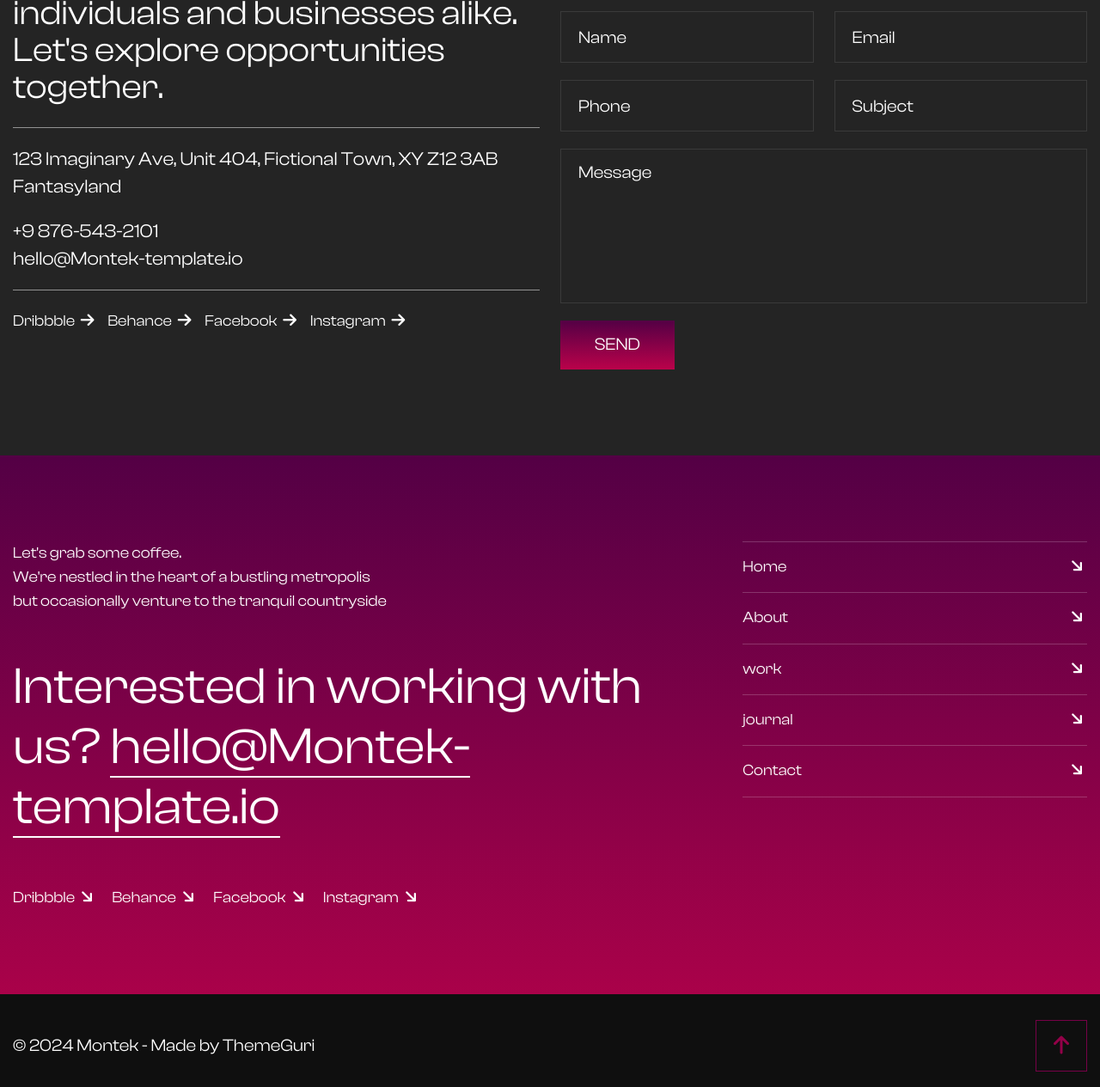
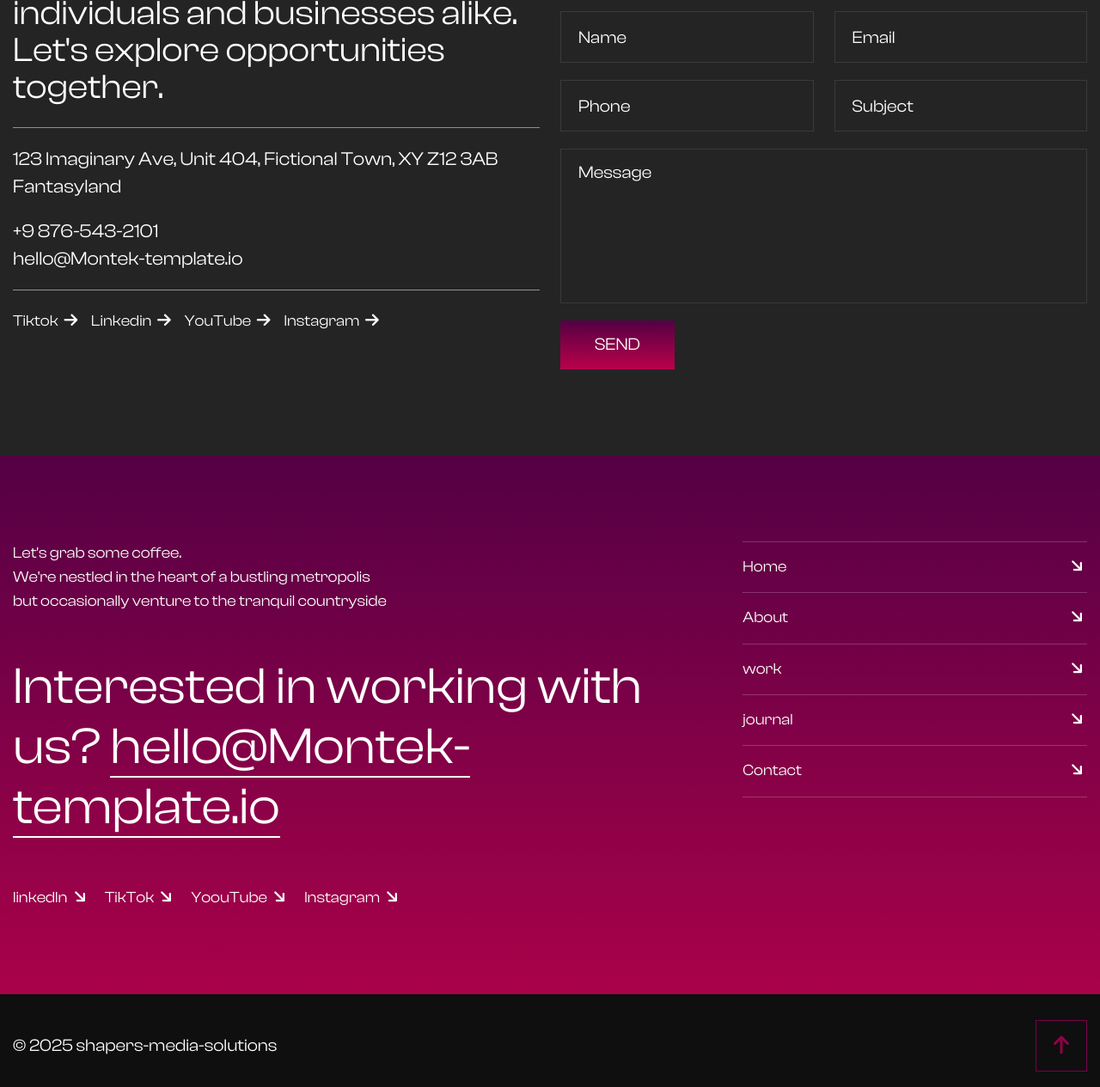
Before and after one commit to ShapersMediaSolutions/shapersmedia.github.io, a plain HTML site: page contact.html in a window 1280 px wide. Shown: the part 471-1736 px from the top of the page at 86% size. Drawn offline with Linux system fonts and the light colour scheme.

Commit message:
Update contact.html

```diff
--- a/contact.html
+++ b/contact.html
@@ -2,7 +2,7 @@
 <html>
 <head>
 <meta charset="utf-8">
-<title>Montek Creative Agency Business HTML-5 Template | Contact Us</title>
+<title>Shapers Media Solutions | We Shape Your Dreams To Life</title>
 <!-- Stylesheets -->
 <link href="assets/css/bootstrap.css" rel="stylesheet">
 <link href="assets/css/style.css" rel="stylesheet">
@@ -122,10 +122,10 @@
 							<li><a href="mailto:hello@Montek-template.io">hello@Montek-template.io</a></a></li>
 						</ul>
 						<ul class="contact-one_socials">
-							<li><a href="https://www.dribbble.com">Dribbble <i class="fa-solid fa-arrow-right fa-fw"></i></a></li>
-							<li><a href="https://www.behance.net">Behance <i class="fa-solid fa-arrow-right fa-fw"></i></a></li>
-							<li><a href="https://www.facebook.com">Facebook <i class="fa-solid fa-arrow-right fa-fw"></i></a></li>
-							<li><a href="https://www.instagram.com">Instagram <i class="fa-solid fa-arrow-right fa-fw"></i></a></li>
+							<li><a href="https://www.tiktok.com/@shapers_media">Tiktok <i class="fa-solid fa-arrow-right fa-fw"></i></a></li>
+							<li><a href="https://www.linkedin.com/company/shapers-media-solutions/">Linkedin <i class="fa-solid fa-arrow-right fa-fw"></i></a></li>
+							<li><a href="https://www.youtube.com/channel/UCqMeVovIdDHHQd48eF1nFlQ">YouTube <i class="fa-solid fa-arrow-right fa-fw"></i></a></li>
+							<li><a href="https://www.instagram.com/shapers_media">Instagram <i class="fa-solid fa-arrow-right fa-fw"></i></a></li>
 						</ul>
 					</div>
 				</div>
@@ -192,10 +192,10 @@
 						<div class="footer-text">Let's grab some coffee. <br> We're nestled in the heart of a bustling metropolis <br> but occasionally venture to the tranquil countryside</div>
 						<h2>Interested in working with us? <a href="mailto:hello@Montek-template.io">hello@Montek-template.io</a></h2>
 						<ul class="footer_socials">
-							<li><a href="https://www.dribbble.com">Dribbble <i class="fa-solid fa-arrow-right fa-fw"></i></a></li>
-							<li><a href="https://www.behance.net">Behance <i class="fa-solid fa-arrow-right fa-fw"></i></a></li>
-							<li><a href="https://www.facebook.com">Facebook <i class="fa-solid fa-arrow-right fa-fw"></i></a></li>
-							<li><a href="https://www.instagram.com">Instagram <i class="fa-solid fa-arrow-right fa-fw"></i></a></li>
+							<li><a href="https://www.linkedin.com/company/shapers-media-solutions/">linkedIn <i class="fa-solid fa-arrow-right fa-fw"></i></a></li>
+							<li><a href="https://www.tiktok.com/@shapers_media">TikTok <i class="fa-solid fa-arrow-right fa-fw"></i></a></li>
+							<li><a href="https://www.youtube.com/channel/UCqMeVovIdDHHQd48eF1nFlQ">YoouTube <i class="fa-solid fa-arrow-right fa-fw"></i></a></li>
+							<li><a href="https://www.instagram.com/shapers_media">Instagram <i class="fa-solid fa-arrow-right fa-fw"></i></a></li>
 						</ul>
 					</div>
 
@@ -216,7 +216,7 @@
 		<div class="footer-bottom">
 			<div class="auto-container">
 				<div class="d-flex justify-content-between align-items-center flex-wrap">
-					<div class="footer_copyright">&copy; 2024 Montek  -  Made by ThemeGuri</div>
+					<div class="footer_copyright">&copy; 2025 shapers-media-solutions</div>
 			<a class="backtop down-box scroll-to-target" data-target=".page-wrapper">
 <i class="fa-solid fa-arrow-up"></i>
 			</a>
```
